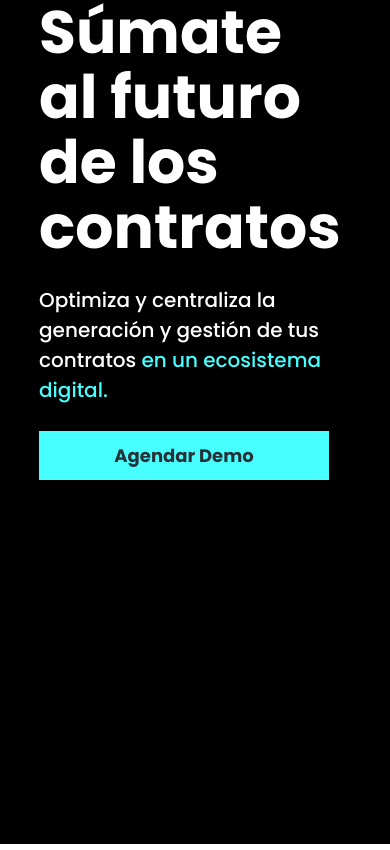
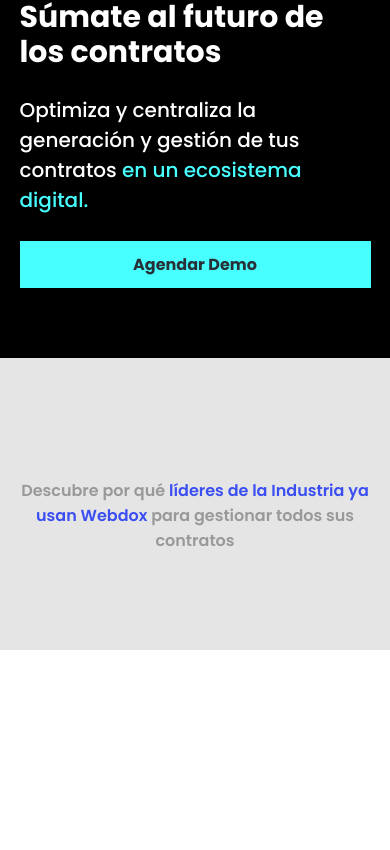
Before and after one commit to mau02ro/webdox-test, a plain HTML site: page index.html in a window 390 px wide. Drawn offline with Linux system fonts and the light colour scheme.

Commit message:
landing_content y affiliates_text - listo :)

```diff
--- a/index.html
+++ b/index.html
@@ -17,7 +17,7 @@
 
 <body>
 
-  <section id="landing" class="landing">
+  <section id="landing">
     <!--<section class="landing_options">
       <ul class="options_list">
         <li><a href="#" class="options_item"><img src="/assets/icon-language.png" alt="">Idioma</a></li>
@@ -55,7 +55,15 @@
 
   </section>
 
+  <section id="affiliates">
+    <div class="wrapper">
+      <div class="affiliates_slider" id="affiliates_slider"></div>
 
+      <p class="affiliates_text">
+        Descubre por qué <span>líderes de la Industria ya usan Webdox</span> para gestionar todos sus contratos
+      </p>
+    </div>
+  </section>
 </body>
 </html>
 
--- a/style.css
+++ b/style.css
@@ -82,11 +82,41 @@ body{
 }
 
 /* *************** */
+
+/* ******* */
+/* ******* */
+
+/* ******* */
+/* ******* */
+/* affiliates */
+#affiliates{
+  text-align: center;
+  background-color: #E5E5E5;
+  padding: 97px 0;
+}
+
+/* *************** */
+/* affiliates_text */
+.affiliates_text{
+  text-align: center;
+  font-weight: 600;
+  font-size: 20px;
+  line-height: 30px;
+  color: #999999;
+
+  margin-top: 23px;
+}
+.affiliates_text span{
+  color: #3A4EF2;
+}
 /* *************** */
 
 /* ******* */
 /* ******* */
-/* ******* */
+
+body{
+  padding-bottom: 200px;
+}
 
 
 @media screen and (max-width: 1024px){
@@ -96,6 +126,18 @@ body{
   .wrapper{
     max-width: 806px;
   }
+  /* ******* */
+  /* ******* */
+
+  /* ******* */
+  /* ******* */
+  /* landing */
+
+  /* *************** */
+  /* landing_content */
+
+  /* *************** */
+
   /* ******* */
   /* ******* */
 }
@@ -109,4 +151,70 @@ body{
   }
   /* ******* */
   /* ******* */
+
+  /* ******* */
+  /* ******* */
+  /* landing */
+
+  /* *************** */
+  /* landing_content */
+  .content_title{
+    font-size: 40px;
+    line-height: 45px;
+  }
+  /* *************** */
+
+  /* ******* */
+  /* ******* */
 }
+
+@media screen and (max-width: 560px){
+  /* ******* */
+  /* ******* */
+  /* Format */
+  .wrapper{
+    max-width: initial;
+    width: 90%;
+  }
+  /* ******* */
+  /* ******* */
+
+  /* ******* */
+  /* ******* */
+  /* landing */
+  #landing{
+    padding-bottom: 70px;
+    min-height: initial;
+  }
+  /* *************** */
+  /* landing_content */
+  .content_title{
+    font-size: 30px;
+    line-height: 35px;
+  }
+  .content_btn{
+    font-size: 16px;
+    width: 100%;
+    max-width: initial;
+  }
+  /* *************** */
+
+  /* ******* */
+  /* ******* */
+
+  /* ******* */
+  /* ******* */
+  /* affiliates */
+
+  /* *************** */
+  /* affiliates_text */
+  .affiliates_text{
+    font-size: 16px;
+    line-height: 25px;
+  }
+  /* *************** */
+
+  /* ******* */
+  /* ******* */
+
+}
```
